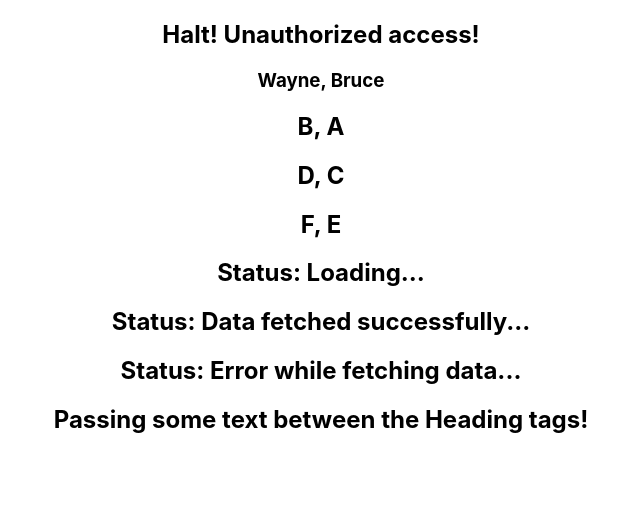
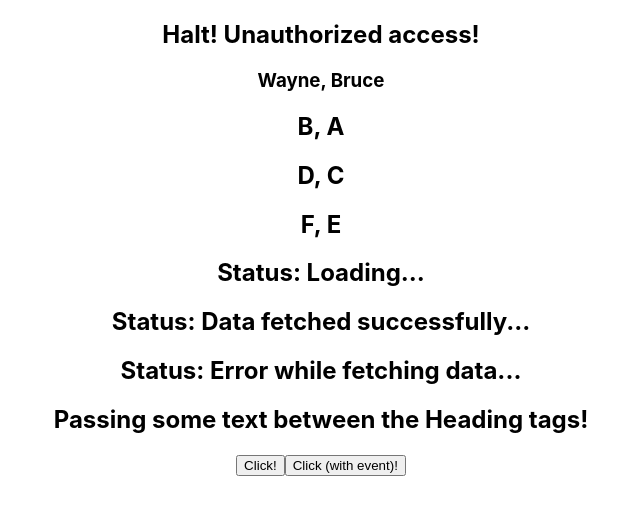
Before and after one commit to zulhamzakaria/all-thing-typescript, a React (Create React App) app in the folder react-typescript/react-ts-demo/: page / in a window 1280 px wide. Shown: the top 514 px of the page, without its empty margins (319-959 px from the left). Built offline with nearby package versions, Linux system fonts and the light colour scheme.

Commit message:
- events props - dont put () inside onClick {} so that react doesnt immediately execute the event

```diff
--- a/react-typescript/react-ts-demo/src/App.tsx
+++ b/react-typescript/react-ts-demo/src/App.tsx
@@ -1,4 +1,5 @@
 import "./App.css";
+import { Button } from "./components/Button";
 import Greet from "./components/Greet";
 import { Heading } from "./components/Heading";
 import { Person } from "./components/Person";
@@ -26,6 +27,14 @@ function App() {
       <Status status="success" />
       <Status status="error" />
       <Heading>Passing some text between the Heading tags!</Heading>
+      <Button
+        handleClick={() => {
+          alert("button clicked");
+        }}
+        handleClickWithEvent={(e) => {
+          alert(e.currentTarget);
+        }}
+      />
     </div>
   );
 }
--- /dev/null
+++ b/react-typescript/react-ts-demo/src/components/Button.tsx
@@ -0,0 +1,13 @@
+type ButtonProps = {
+  handleClick: () => void;
+  handleClickWithEvent: (event: React.MouseEvent<HTMLButtonElement>) => void;
+};
+
+export const Button = ({ handleClick, handleClickWithEvent }: ButtonProps) => {
+  return (
+    <div>
+      <button onClick={handleClick}>Click!</button>
+      <button onClick={handleClickWithEvent}>Click (with event)!</button>
+    </div>
+  );
+};
```
